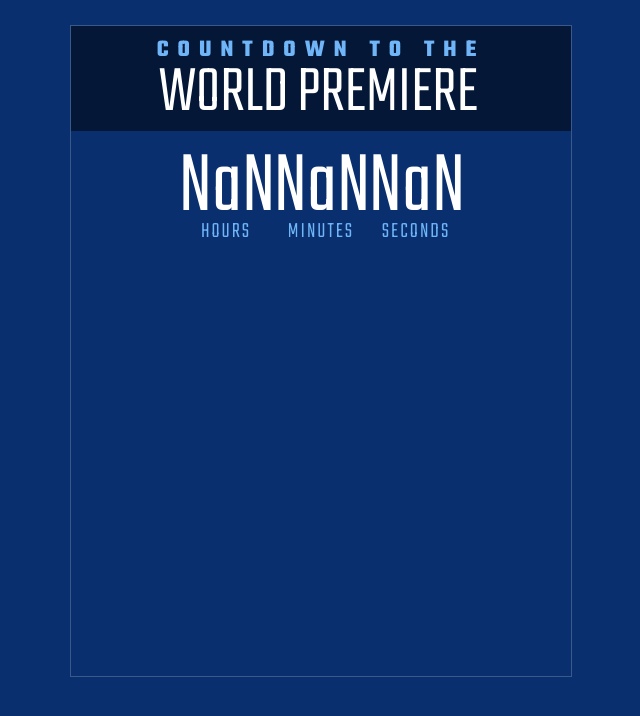
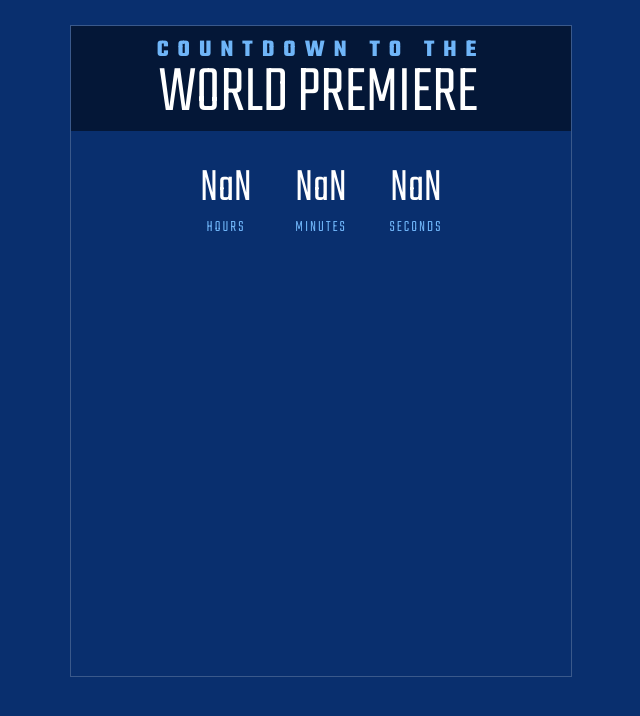
Before and after one commit to swetha-chekuri/World-Premiere, a plain HTML site: page index.html in a window 1280 px wide. Shown: the whole page, without its empty margins (319-959 px from the left). Drawn offline with Linux system fonts and the light colour scheme.

Commit message:
Update my_countdown.css

```diff
--- a/my_countdown.css
+++ b/my_countdown.css
@@ -53,11 +53,11 @@ body { margin: 0; padding: 0; background-color: #092f6e; color: #fff; }
 }
 
 #world-premiere .my-countdown .countdown-amount {
-	display: block; color: #ffffff; font-size: 5.6em; line-height: 55px;
+	display: block; color: #ffffff; font-size: 3em; line-height: 55px;
 }
 
 #world-premiere .my-countdown .countdown-period {
-	display: block; color: #6fb5f8; font-size: 1.4em; text-transform: uppercase; letter-spacing: 2px;
+	display: block; color: #6fb5f8; font-size: 1em; text-transform: uppercase; letter-spacing: 2px;
 }
 
 @media screen and (max-width:525px) {
```
